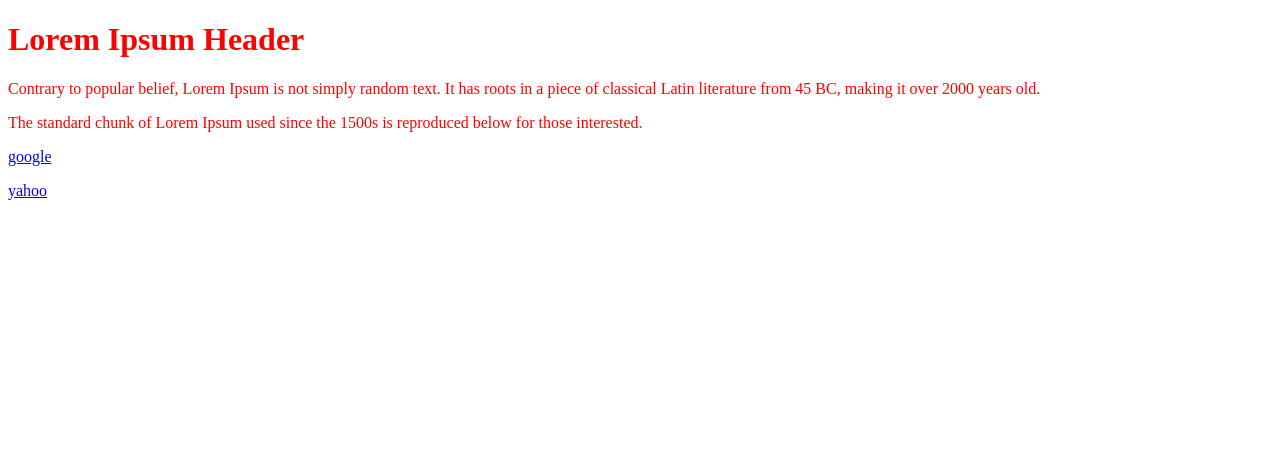
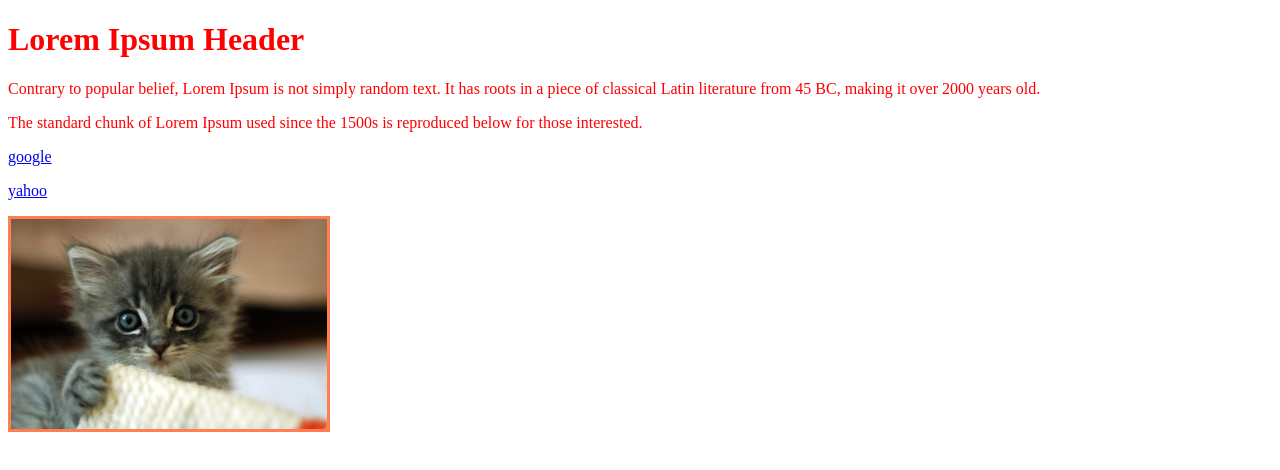
Before and after one commit to andam85/box-model-demo, a plain HTML site: page index.html in a window 1280 px wide. Drawn offline with Linux system fonts and the light colour scheme.

Commit message:
added images folder, added kitten image scaled to 25% w/ coral borders

```diff
--- a/index.html
+++ b/index.html
@@ -8,6 +8,10 @@
       body {
         color: red;
       }
+      img {
+        border: 3px solid coral;
+        width: 25%;
+      }
     </style>
   </head>
   <body>
@@ -16,5 +20,6 @@
     <p>The standard chunk of Lorem Ipsum used since the 1500s is reproduced below for those interested. </p>
       <p> <a href="https://www.google.com">google</a></p>
       <p> <a href="https://www.yahoo.com">yahoo</a></p>
+      <img src="images/kitten.jpg" alt="kitten">
   </body>
 </html>
```
Also changed, not shown: images/kitten.jpg (added).
